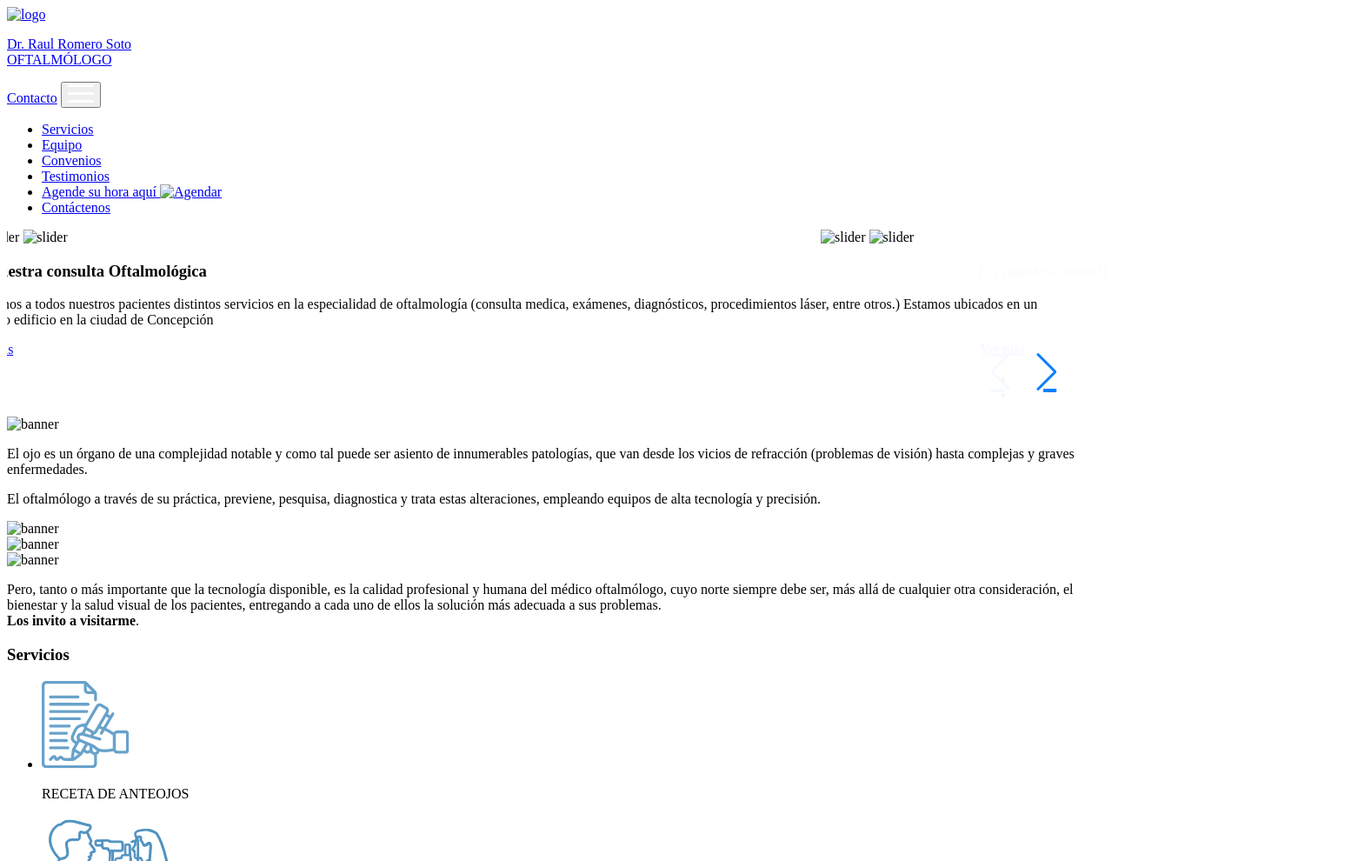
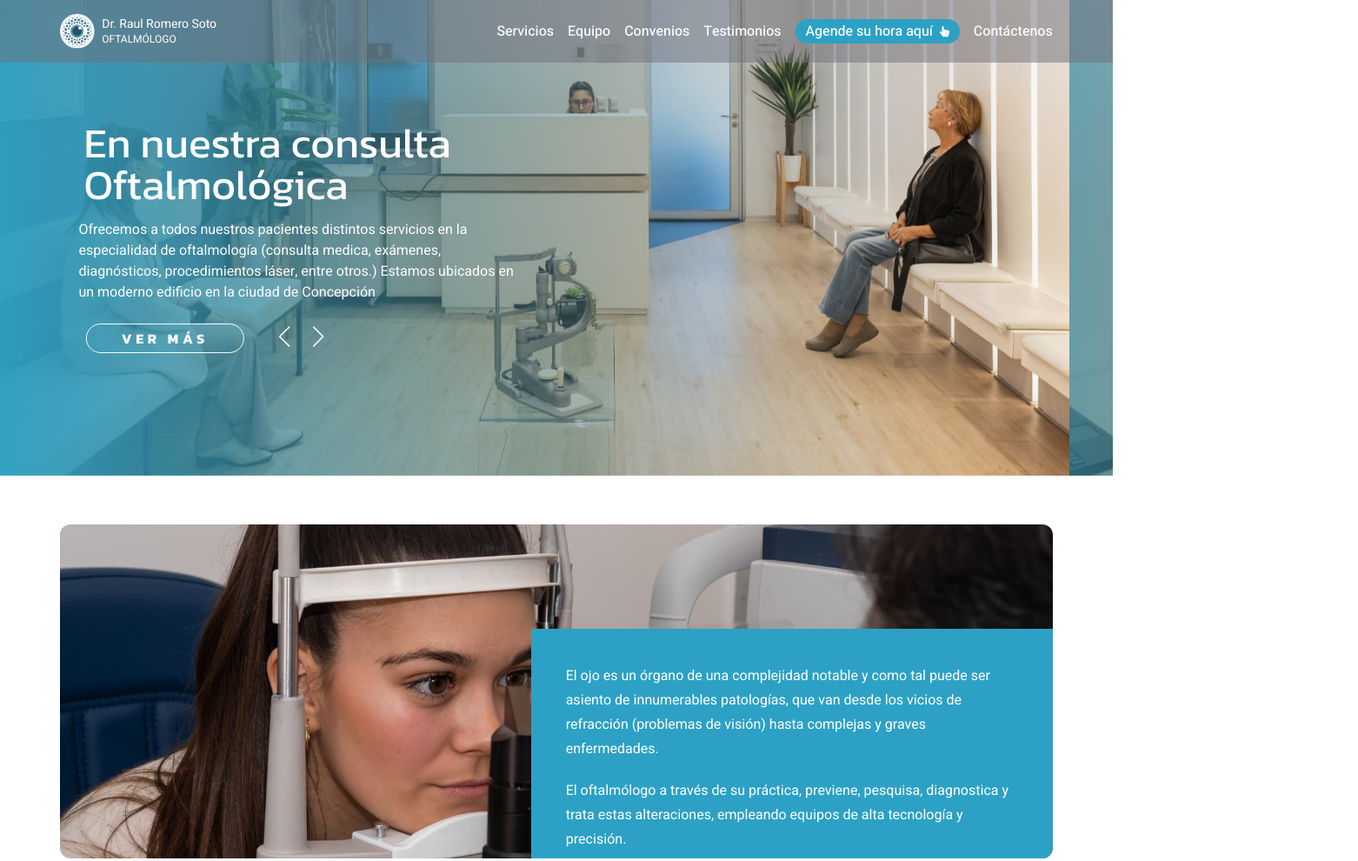
Before and after one commit to Creatividad-e-Inteligencia/raul-romero-maqueta, a website: page index.html in a window 1280 px wide. Shown: the top 990 px of the page at 87% size, 1562 px wide, since content can reach past the window. Drawn offline with nearby package versions, Linux system fonts and the light colour scheme; files that its build step writes are made by us from their sources; the site is published under a folder, as on GitHub Pages, so addresses that start at the root find nothing.

Commit message:
Fix asset paths in index.html to remove leading slashes for consistency and correct linking

```diff
--- a/index.html
+++ b/index.html
@@ -4,7 +4,7 @@
 <head>
     <meta charset="UTF-8">
     <meta name="viewport" content="width=device-width, initial-scale=1.0">
-    <link rel="shortcut icon" href="/src/img/logo.png" type="image/x-icon">
+    <link rel="shortcut icon" href="src/img/logo.png" type="image/x-icon">
     <link rel="preconnect" href="https://fonts.googleapis.com">
     <link rel="preconnect" href="https://fonts.gstatic.com" crossorigin>
     <link
@@ -13,7 +13,7 @@
     <link rel="stylesheet" href="https://cdn.jsdelivr.net/npm/swiper@11/swiper-bundle.min.css" />
 
     <script src="https://cdn.jsdelivr.net/npm/swiper@11/swiper-bundle.min.js"></script>
-    <link rel="stylesheet" href="/src/css/main.css">
+    <link rel="stylesheet" href="src/css/main.css">
 
     <script src="src/js/app.js" defer></script>
     <title>Raul Romero</title>
@@ -25,7 +25,7 @@
             <div class="flex items-center gap-2">
                 <div class="logo flex-1">
                     <a href="#" class="flex-none flex items-center gap-2 text-white">
-                        <img src="/src/img/logo.png" alt="logo" class="w-10 h-10">
+                        <img src="src/img/logo.png" alt="logo" class="w-10 h-10">
                         <p class="leading-none">
                             <span class="font-heebo text-sm leading-tight">Dr. Raul Romero Soto</span><br>
                             <span class="font-heebo text-xs leading-tight">OFTALMÓLOGO</span>
@@ -58,7 +58,7 @@
                         <li><a href="#testimonios" class="">Testimonios</a></li>
                         <li>
                             <a href="#agendar" class="agenda">Agende su hora aquí
-                                <img src="/src/img/finger.png" alt="Agendar">
+                                <img src="src/img/finger.png" alt="Agendar">
                             </a>
                         </li>
                         <li><a href="#contacto" class="">Contáctenos</a></li>
@@ -72,8 +72,8 @@
         <div class="swiper-wrapper">
             <div class="swiper-slide item relative overflow-hidden">
                 <div data-swiper-parallax="23%">
-                    <img src="/src/img/banner-1-d.jpg" alt="slider" class="hidden sm:block">
-                    <img src="/src/img/banner-1-m.jpg" alt="slider" class="block sm:hidden">
+                    <img src="src/img/banner-1-d.jpg" alt="slider" class="hidden sm:block">
+                    <img src="src/img/banner-1-m.jpg" alt="slider" class="block sm:hidden">
                 </div>
 
                 <div
@@ -111,8 +111,8 @@
             </div>
             <div class="swiper-slide item relative overflow-hidden">
                 <div data-swiper-parallax="23%">
-                    <img src="/src/img/banner-2-d.jpg" alt="slider" class="hidden sm:block">
-                    <img src="/src/img/banner-2-m.jpg" alt="slider" class="block sm:hidden">
+                    <img src="src/img/banner-2-d.jpg" alt="slider" class="hidden sm:block">
+                    <img src="src/img/banner-2-m.jpg" alt="slider" class="block sm:hidden">
                 </div>
 
                 <div
@@ -150,8 +150,8 @@
             </div>
             <div class="swiper-slide item relative overflow-hidden">
                 <div data-swiper-parallax="23%">
-                    <img src="/src/img/banner-3-d.jpg" alt="slider" class="hidden sm:block">
-                    <img src="/src/img/banner-3-m.jpg" alt="slider" class="block sm:hidden">
+                    <img src="src/img/banner-3-d.jpg" alt="slider" class="hidden sm:block">
+                    <img src="src/img/banner-3-m.jpg" alt="slider" class="block sm:hidden">
                 </div>
 
                 <div
@@ -192,7 +192,7 @@
 
     <section class="w-full sm:w-11/12 mx-auto p-4  mt-10">
         <div class=" rounded-xl overflow-hidden  sm:h-[40vw] xl:h-[30vw]  relative group w-full mb-4">
-            <img src="/src/img/img-1.jpg" alt="banner" class="w-full  object-cover h-[300px] sm:h-full">
+            <img src="src/img/img-1.jpg" alt="banner" class="w-full  object-cover h-[300px] sm:h-full">
             <div
                 class="sm:absolute sm:right-0 sm:bottom-0 p-4  bg-main-bg-dark  sm:p-10 sm:pb-2 text-white  max-w-[600px] w-full prose group-hover:bg-cyan-700 transition-all  group-hover:sm:!pb-10 ">
                 <p>El ojo es un órgano de una complejidad notable y como tal puede ser asiento de innumerables
@@ -205,13 +205,13 @@
         </div>
         <div class="flex gap-4 items-stretch flex-wrap">
             <div class=" rounded-xl overflow-hidden w-full sm:block sm:h-60  relative sm:flex-1 ">
-                <img src="/src/img/img-2.jpg" alt="banner" class="w-full h-full object-cover" />
+                <img src="src/img/img-2.jpg" alt="banner" class="w-full h-full object-cover" />
             </div>
             <div class=" rounded-xl overflow-hidden  hidden sm:block sm:h-60  relative sm:flex-1 ">
-                <img src="/src/img/img-3.jpg" alt="banner" class="w-full h-full object-cover" />
+                <img src="src/img/img-3.jpg" alt="banner" class="w-full h-full object-cover" />
             </div>
             <div class=" rounded-xl overflow-hidden  hidden sm:block sm:h-60  relative sm:flex-1 ">
-                <img src="/src/img/img-4.jpg" alt="banner" class="w-full h-full object-cover" />
+                <img src="src/img/img-4.jpg" alt="banner" class="w-full h-full object-cover" />
             </div>
             <div class=" bg-main-bg-dark p-4 w-full sm:flex-1 items-center rounded-xl hover:bg-cyan-700 transition-all">
                 <div class="flex items-center h-full">
@@ -825,7 +825,7 @@
             <div class="flex-col sm:flex-row flex items-center gap-2">
                 <div class="logo mt-10 sm:mt-0 order-3 sm:order-1">
                     <a href="#" class="flex-none flex items-center gap-2 text-white">
-                        <img src="/src/img/logo.png" alt="logo" class="w-10 h-10">
+                        <img src="src/img/logo.png" alt="logo" class="w-10 h-10">
                         <p class="leading-none">
                             <span class="font-heebo text-sm leading-tight">Dr. Raul Romero Soto</span><br>
                             <span class="font-heebo text-xs leading-tight">OFTALMÓLOGO</span>
```
